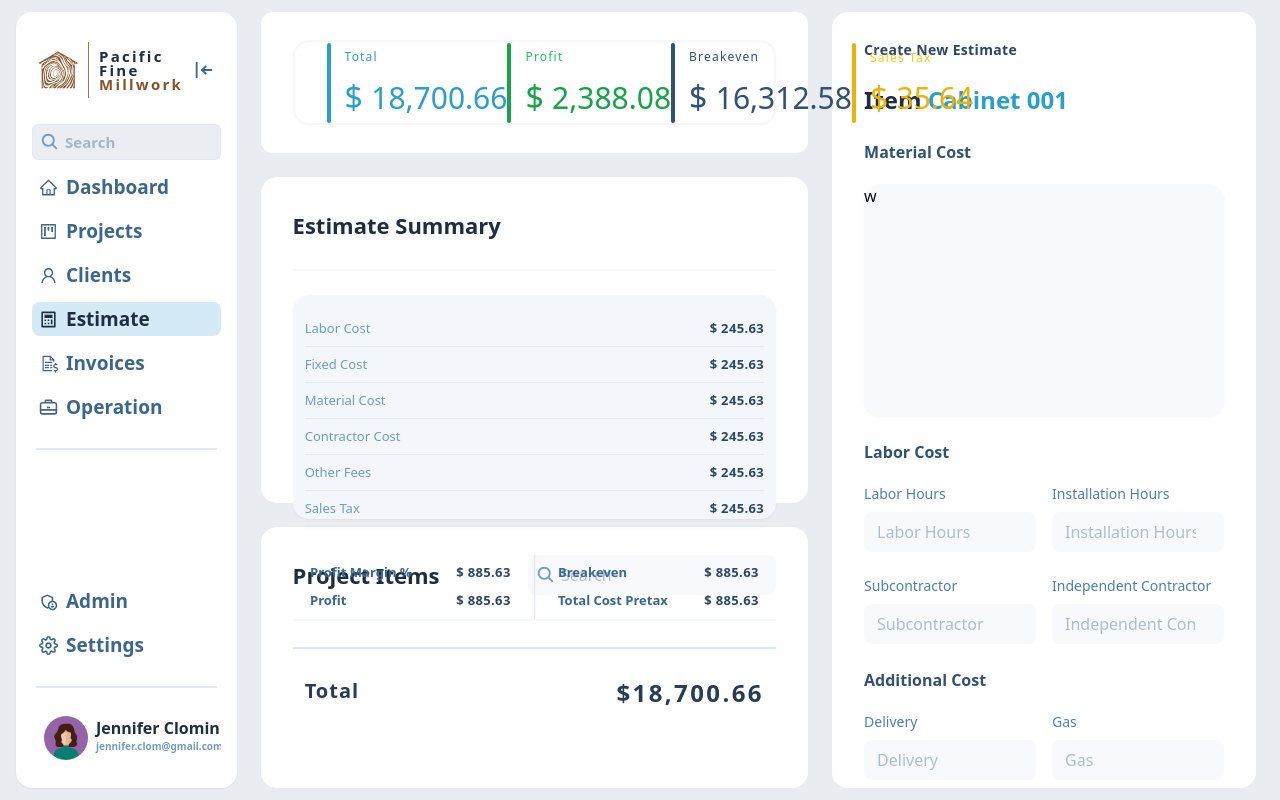
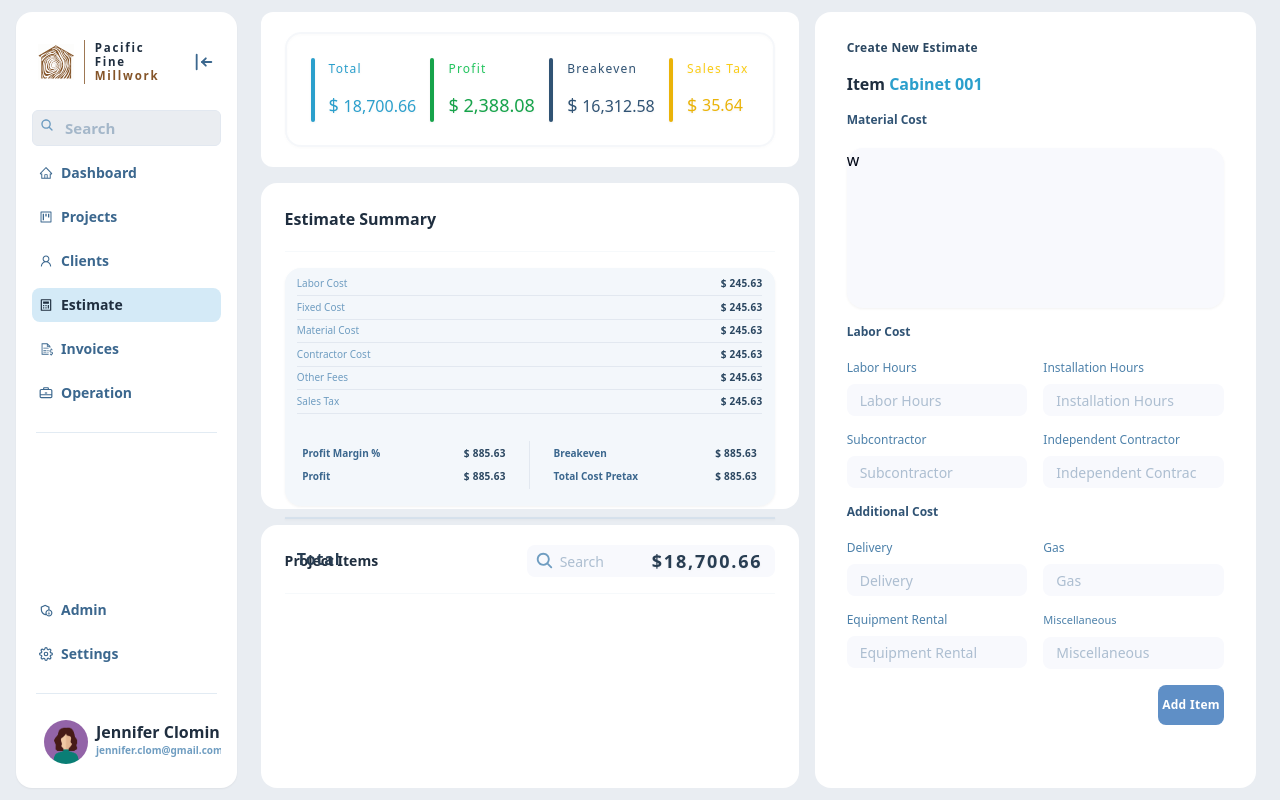
Before and after one commit to asojonih08/business_ops_app, a Next.js app: page /estimate in a window 1280 px wide. Built offline with nearby package versions, Linux system fonts and the light colour scheme.

Commit message:
Fixed responsiveness issues

```diff
--- a/app/estimate/page.tsx
+++ b/app/estimate/page.tsx
@@ -26,21 +26,21 @@ const summaryLabels_2 = [
 
 export default function Page() {
   return (
-    <div className="h-full my-auto w-full flex gap-4 xl:gap-6 justify-between">
-      <div className="h-full w-[55%] flex flex-col gap-4 xl:gap-6 rounded-2xl">
-        <div className="px-6 py-5 xl:px-8 xl:py-7 rounded-xl h-[20%] bg-white flex flex-col gap-6 items-center">
+    <div className="h-full my-auto w-full flex gap-4 2xl:gap-6 justify-between">
+      <div className="h-full w-[55%] flex flex-col gap-4 2xl:gap-6 rounded-2xl">
+        <div className="px-6 py-5 2xl:px-8 2xl:py-7 rounded-xl h-[20%] bg-white flex flex-col gap-6 items-center">
           <ProjectTotals />
         </div>
 
-        <div className="px-6 py-5 xl:px-8 xl:py-7 rounded-2xl h-[42%] bg-white flex flex-col gap-4 xl:gap-6">
+        <div className="px-6 py-5 2xl:px-8 2xl:py-7 rounded-2xl h-[42%] bg-white flex flex-col gap-4 2xl:gap-6">
           <div className="flex items-center">
-            <h1 className="text-sm xl:text-[22px] font-bold text-textColor-base">
+            <h1 className="text-base 2xl:text-[22px] font-bold text-textColor-base">
               Estimate Summary
             </h1>
-            <span className="h-8 xl:h-10"></span>
+            <span className="h-8 2xl:h-10"></span>
           </div>
-          <Separator className="w-full h-[1.3px] xl:h-[1.8px]  mx-auto bg-textColor-300/10" />
-          <div className="text-[13px] rounded-2xl bg-accent-50 drop-shadow-sm w-full h-[83%] py-6 pb-10">
+          <Separator className="w-full h-[1.3px] 2xl:h-[1.8px]  mx-auto bg-textColor-300/10" />
+          <div className="text-[10px] 2xl:text-[13px] rounded-2xl bg-accent-50 drop-shadow-sm w-full h-[83%] py-2 pb-5 2xl:py-6 2xl:pb-10">
             {summaryLabels_1.map((label) => (
               <div key={label} className="w-[95%] mx-auto">
                 <span className="flex justify-between">
@@ -51,7 +51,7 @@ export default function Page() {
                     $ 245.63
                   </span>
                 </span>
-                <Separator className="w-full h-[0.5px] my-2" />
+                <Separator className="w-full h-[0.5px] my-1 2xl:my-2" />
               </div>
             ))}
             <div className="flex items-center w-[95%] justify-between mx-auto my-7">
@@ -72,7 +72,7 @@ export default function Page() {
                     )
                 )}
               </div>
-              <Separator orientation="vertical" className="h-16 w-[1.5px]" />
+              <Separator orientation="vertical" className="h-12 w-[1.2px] 2xl:h-16 2xl:w-[1.5px]" />
               <div className="flex flex-col items-center w-[46%]">
                 {summaryLabels_2.map(
                   (label, index) =>
@@ -91,40 +91,40 @@ export default function Page() {
                 )}
               </div>
             </div>
-            <Separator className="w-full h-[2px] bg-textColor-200/70 bg-opacity-10" />
+            <Separator className="w-full h-[1.5px] 2xl:h-[2px] bg-textColor-200/70 bg-opacity-10" />
             <span className="flex w-[95%] justify-between mx-auto mt-7">
-              <span className="text-xl text-textColor-900 font-bold tracking-wider">
+              <span className="text-base 2xl:text-xl text-textColor-900 font-bold tracking-wider">
                 Total
               </span>
-              <span className="text-2xl text-textColor-900 font-bold tracking-widest">
+              <span className="text-lg 2xl:text-2xl text-textColor-900 font-bold tracking-widest">
                 $18,700.66
               </span>
             </span>
           </div>
         </div>
 
-        <div className="px-6 py-5 xl:px-8 xl:py-7 h-[38%] bg-white w-full rounded-2xl flex flex-col gap-4 xl:gap-6">
+        <div className="px-6 py-5 2xl:px-8 2xl:py-7 h-[38%] bg-white w-full rounded-2xl flex flex-col gap-4 2xl:gap-6">
           <div className="flex justify-between items-center">
-            <h1 className="text-sm xl:text-[22px] font-bold text-textColor-base">
+            <h1 className="text-sm 2xl:text-[22px] font-bold text-textColor-base">
               Project Items
             </h1>
             <span>
               <IoSearch
                 style={{ fontSize: ICON_SIZE }}
-                className={`xl:text-[${ICON_SIZE_xl}px] absolute my-1.5 ml-2 xl:my-2.5 xl:ml-2 text-textColor-400`}
+                className={`2xl:text-[${ICON_SIZE_xl}px] absolute my-1.5 ml-2 2xl:my-2.5 2xl:ml-2 text-textColor-400`}
                 size={19}
               />
               <Input
-                className="pl-8 h-8 xl:h-10 placeholder:text-sm xl:placeholder:text-base placeholder:text-textColor-600/40 bg-[#F8F9FD] border-transparent rounded-lg \
+                className="pl-8 h-8 2xl:h-10 placeholder:text-sm 2xl:placeholder:text-base placeholder:text-textColor-600/40 bg-[#F8F9FD] border-transparent rounded-lg \
                 focus-visible:ring-transparent focus-visible:border-primary-300/70 focus-visible:border-[0.5px]"
                 placeholder="Search"
               />
             </span>
           </div>
-          <Separator className="w-full h-[1.3px] xl:h-[1.8px]  mx-auto bg-textColor-300/10" />
+          <Separator className="w-full h-[1.3px] 2xl:h-[1.8px]  mx-auto bg-textColor-300/10" />
         </div>
       </div>
-      <div className="px-8 py-7 h-full bg-white w-[45%] rounded-2xl flex flex-col gap-4 xl:gap-6">
+      <div className="px-8 py-7 h-full bg-white w-[45%] rounded-2xl flex flex-col gap-4 2xl:gap-6">
         <CreateEstimate />
       </div>
     </div>
--- a/components/CreateEstimate.tsx
+++ b/components/CreateEstimate.tsx
@@ -4,35 +4,35 @@ import { Input } from "./ui/input";
 import { Button } from "./ui/button";
 
 const inputClassName =
-  "h-8 xl:h-10 placeholder:text-sm xl:placeholder:text-base placeholder:text-textColor-600/40 bg-[#F8F9FD] border-transparent rounded-lg \
+  "h-8 2xl:h-10 placeholder:text-sm 2xl:placeholder:text-base placeholder:text-textColor-600/40 bg-[#F8F9FD] border-transparent rounded-lg \
 focus-visible:ring-transparent focus-visible:border-primary-300/70 focus-visible:border-[0.5px]";
 
 export default function CreateEstimate() {
   return (
     <>
       {" "}
-      <h1 className="text-textColor-800 tracking-wide font-bold text-xs xl:text-sm">
+      <h1 className="text-textColor-800 tracking-wide font-bold text-xs 2xl:text-sm">
         Create New Estimate
       </h1>
-      <h1 className="text-base xl:text-2xl font-bold text-textColor-base">
+      <h1 className="text-base 2xl:text-2xl font-bold text-textColor-base">
         {" "}
         Item <span className="text-primary-500">Cabinet 001</span>
       </h1>
       <div>
-        <h2 className="text-xs xl:text-base font-bold text-textColor-700 mb-5">
+        <h2 className="text-xs 2xl:text-base font-bold text-textColor-700 mb-5">
           Material Cost
         </h2>
-        <div className="bg-[#F8F9FD] w-full h-[29vh] rounded-2xl drop-shadow-sm">
+        <div className="bg-[#F8F9FD] w-full h-[20vh] rounded-2xl drop-shadow-sm">
           w
         </div>
       </div>
       <div>
-        <h2 className="text-xs xl:text-base font-bold text-textColor-700 mb-5">
+        <h2 className="text-xs 2xl:text-base font-bold text-textColor-700 mb-5">
           Labor Cost
         </h2>
         <div className="flex justify-between gap-4">
           <div className="flex flex-col w-1/2 gap-2 text-textColor-500">
-            <Label className="text-xs xl:text-sm">Labor Hours</Label>
+            <Label className="text-xs 2xl:text-sm">Labor Hours</Label>
             <Input
               type="number"
               placeholder="Labor Hours"
@@ -40,7 +40,7 @@ export default function CreateEstimate() {
             />
           </div>
           <div className="flex flex-col w-1/2 gap-2 text-textColor-500">
-            <Label className="text-xs xl:text-sm">Installation Hours</Label>
+            <Label className="text-xs 2xl:text-sm">Installation Hours</Label>
             <Input
               type="number"
               placeholder="Installation Hours"
@@ -51,7 +51,7 @@ export default function CreateEstimate() {
       </div>
       <div className="flex justify-between gap-4">
         <div className="flex flex-col w-1/2 gap-2 text-textColor-500">
-          <Label className="text-xs xl:text-sm">Subcontractor</Label>
+          <Label className="text-xs 2xl:text-sm">Subcontractor</Label>
           <Input
             type="number"
             placeholder="Subcontractor"
@@ -59,7 +59,7 @@ export default function CreateEstimate() {
           />
         </div>
         <div className="flex flex-col w-1/2 gap-2 text-textColor-500">
-          <Label className="text-xs xl:text-sm">Independent Contractor</Label>
+          <Label className="text-xs 2xl:text-sm">Independent Contractor</Label>
           <Input
             type="number"
             placeholder="Independent Contractor"
@@ -68,12 +68,12 @@ export default function CreateEstimate() {
         </div>
       </div>
       <div>
-        <h2 className="text-xs xl:text-base font-bold text-textColor-700 mb-5">
+        <h2 className="text-xs 2xl:text-base font-bold text-textColor-700 mb-5">
           Additional Cost
         </h2>
         <div className="flex justify-between gap-4">
           <div className="flex flex-col w-1/2 gap-2 text-textColor-500">
-            <Label className="text-xs xl:text-sm">Delivery</Label>
+            <Label className="text-xs 2xl:text-sm">Delivery</Label>
             <Input
               type="number"
               placeholder="Delivery"
@@ -81,14 +81,14 @@ export default function CreateEstimate() {
             />
           </div>
           <div className="flex flex-col w-1/2 gap-2 text-textColor-500">
-            <Label className="text-xs xl:text-sm">Gas</Label>
+            <Label className="text-xs 2xl:text-sm">Gas</Label>
             <Input type="number" placeholder="Gas" className={inputClassName} />
           </div>
         </div>
       </div>
       <div className="flex justify-between gap-4">
         <div className="flex flex-col w-1/2 gap-2 text-textColor-500">
-          <Label className="text-xs xl:text-sm">Equipment Rental</Label>
+          <Label className="text-xs 2xl:text-sm">Equipment Rental</Label>
           <Input
             type="number"
             placeholder="Equipment Rental"
@@ -96,7 +96,7 @@ export default function CreateEstimate() {
           />
         </div>
         <div className="flex flex-col w-1/2 gap-2 text-textColor-500">
-          <Label className="text-[11px] xl:text-sm">Miscellaneous</Label>
+          <Label className="text-[11px] 2xl:text-sm">Miscellaneous</Label>
           <Input
             type="number"
             placeholder="Miscellaneous"
@@ -106,7 +106,7 @@ export default function CreateEstimate() {
       </div>
       <span className="flex justify-end">
         <Button
-          className="bg-accent-base rounded-lg w-[66px] xl:w-20 text-xs xl:text-base text-white font-bold tracking-wide duration-150
+          className="bg-accent-base rounded-lg w-[66px] 2xl:w-20 text-xs 2xl:text-base text-white font-bold tracking-wide duration-150
       hover:bg-accent-700"
         >
           Add Item
--- a/components/NavigationLink.tsx
+++ b/components/NavigationLink.tsx
@@ -65,7 +65,7 @@ export default function NavigationLink({
           </li>
         </TooltipTrigger>
         <TooltipContent
-          className="border-transparent h-7 xl:h-9 flex items-center"
+          className="border-transparent h-7 2xl:h-9 flex items-center"
           side="right"
           sideOffset={30}
         >
@@ -76,7 +76,7 @@ export default function NavigationLink({
               clipPath: "inset(0 -10px -10px -10px)",
             }}
           />
-          <p className="text-textColor-700 text-[13px] xl:text-[18px]">
+          <p className="text-textColor-700 text-[13px] 2xl:text-[18px]">
             {title}
           </p>
         </TooltipContent>
--- a/components/ProjectTotals.tsx
+++ b/components/ProjectTotals.tsx
@@ -3,52 +3,52 @@ import { Separator } from "./ui/separator";
 
 export default function ProjectTotals() {
   return (
-    <span className="rounded-2xl border-[2px] drop-shadow-sm border-opacity-25 border-textColor-100/40  px-8 flex justify-between items-center w-full h-full font-medium text-xs text-textColor-base">
+    <span className="rounded-2xl border-[2px] drop-shadow-sm border-opacity-25 border-textColor-100/40 py-6 px-6 2xl:px-8 flex justify-between items-center w-full h-full font-medium text-xs text-textColor-base">
       <div className="flex items-center gap-3.5">
         <Separator
           orientation="vertical"
-          className="bg-primary-500 w-[4px] h-[80px] rounded-xl"
+          className="bg-primary-500 w-[4px] h-16 2xl:h-[80px] rounded-xl"
         />
         <div className="flex flex-col gap-3.5">
           <h2 className="tracking-widest text-primary-500">Total</h2>
-          <span className="text-2xl xl:text-3xl text-primary-500">
-            <span className="text-[32px]">$&nbsp;</span>18,700.66
+          <span className="text-base 2xl:text-3xl text-primary-500">
+            <span className="text-lg 2xl:text-[32px]">$&nbsp;</span>18,700.66
           </span>
         </div>
       </div>
       <div className="flex items-center gap-3.5">
         <Separator
           orientation="vertical"
-          className="bg-green-600 w-[4px] h-[80px] rounded-xl"
+          className="bg-green-600 w-[4px] h-16 2xl:h-[80px] rounded-xl"
         />
         <div className="flex flex-col gap-3.5 text-green-500">
           <h2 className="tracking-widest">Profit</h2>
-          <span className="text-2xl xl:text-3xl text-green-600">
-            <span className="text-[32px]">$&nbsp;</span>2,388.08
+          <span className="text-lg 2xl:text-3xl text-green-600">
+            <span className="text-lg 2xl:text-[32px]">$&nbsp;</span>2,388.08
           </span>
         </div>
       </div>
       <div className="flex items-center gap-3.5">
         <Separator
           orientation="vertical"
-          className="bg-textColor-700 w-[4px] h-[80px] rounded-xl"
+          className="bg-textColor-700 w-[4px] h-16 2xl:h-[80px] rounded-xl"
         />
         <div className="flex flex-col gap-3.5">
           <h2 className="tracking-widest text-textColor-700">Breakeven</h2>
-          <span className="text-2xl xl:text-3xl text-textColor-700">
-            <span className="text-[32px]">$&nbsp;</span>16,312.58
+          <span className="text-base 2xl:text-3xl text-textColor-700">
+            <span className="text-lg 2xl:text-[32px]">$&nbsp;</span>16,312.58
           </span>
         </div>
       </div>
       <div className="flex items-center gap-3.5">
         <Separator
           orientation="vertical"
-          className="bg-yellow-500 w-[4px] h-[80px] rounded-xl"
+          className="bg-yellow-500 w-[4px] h-16 2xl:h-[80px] rounded-xl"
         />
         <div className="flex flex-col gap-3.5 text-yellow-400">
           <h2 className="tracking-widest">Sales Tax</h2>
-          <span className="text-2xl xl:text-3xl text-yellow-500 flex items-center">
-            <span className="text-[32px]">$&nbsp;</span> 35.64
+          <span className="text-base 2xl:text-3xl text-yellow-500 flex items-center">
+            <span className="text-lg 2xl:text-[32px]">$&nbsp;</span> 35.64
           </span>
         </div>
       </div>
--- a/components/Sidebar.tsx
+++ b/components/Sidebar.tsx
@@ -34,7 +34,7 @@ import NavigationLink from "./NavigationLink";
 
 const ICON_SIZE = 14;
 const ICON_SIZE_2XL = 19;
-const iconClassName = `text-[${ICON_SIZE}px] xl:text-[${ICON_SIZE_2XL}px]`;
+const iconClassName = `text-[${ICON_SIZE}px] 2xl:text-[${ICON_SIZE_2XL}px]`;
 
 const navigationLinks = [
   {
@@ -78,7 +78,7 @@ const navigationLinks = [
     href: "/admin",
     icon: (
       <MdOutlineAdminPanelSettings
-        className={`text-[${ICON_SIZE + 2}px] xl:text-[${ICON_SIZE_2XL + 2}px]`}
+        className={`text-[${ICON_SIZE + 2}px] 2xl:text-[${ICON_SIZE_2XL + 2}px]`}
       />
     ),
     authRole: "admin",
@@ -119,11 +119,11 @@ export default function Sidebar() {
     <motion.nav
       variants={sidebarAnimation}
       animate={isExpanded ? "open" : "closed"}
-      className="text-sm xl:text-[19px] text-textColor-600 font-semibold h-[97vh] my-auto ml-4 w-[20rem] bg-white rounded-2xl shadow-sm overflow-hidden"
+      className="text-sm 2xl:text-[19px] text-textColor-600 font-semibold h-[97vh] my-auto ml-4 w-[20rem] bg-white rounded-2xl shadow-sm overflow-hidden"
     >
       <AnimatePresence>
         <ul
-          className={`py-5 xl:py-6 flex flex-col gap-2.5 mx-4 h-full justify-between  ${
+          className={`py-5 2xl:py-6 flex flex-col gap-2.5 mx-4 h-full justify-between  ${
             isExpanded ? "overflow-hidden" : "w-[2.83rem]"
           }`}
         >
@@ -133,7 +133,7 @@ export default function Sidebar() {
             }`}
           >
             {/* Logo */}
-            <div className="p-1.5 mb-2 xl:mb-2.5 flex items-center justify-between text-textColor-base">
+            <div className="p-1.5 mb-2 2xl:mb-2.5 flex items-center justify-between text-textColor-base">
               {isExpanded ? (
                 <motion.div
                   initial={{ opacity: 1 }}
@@ -141,9 +141,9 @@ export default function Sidebar() {
                   exit={{ opacity: 0 }}
                 >
                   <Logo
-                    className={"h-9 w-9 xl:h-10 xl:w-10"}
-                    textClassName="text-[11.5px] xl:text-[15px]"
-                    separatorClassName={"w-[0.8px] h-11 xl:w-[1px] xl:h-14"}
+                    className={"h-9 w-9 2xl:h-10 2xl:w-10"}
+                    textClassName="text-[11.5px] 2xl:text-[15px]"
+                    separatorClassName={"w-[0.8px] h-11 2xl:w-[1px] 2xl:h-14"}
                   />
                 </motion.div>
               ) : (
@@ -160,10 +160,10 @@ export default function Sidebar() {
                   >
                     <Tooltip>
                       <TooltipTrigger>
-                        <LogoIcon className="h-6 w-6 xl:h-8 xl:w-8" />
+                        <LogoIcon className="h-6 w-6 2xl:h-8 2xl:w-8" />
                       </TooltipTrigger>
                       <TooltipContent
-                        className="border-transparent h-7 xl:h-8 flex items-center"
+                        className="border-transparent h-7 2xl:h-8 flex items-center"
                         side="right"
                         sideOffset={30}
                       >
@@ -174,7 +174,7 @@ export default function Sidebar() {
                             clipPath: "inset(0 -10px -10px -10px)",
                           }}
                         />
-                        <p className="text-textColor-700 text-[13px] xl:text-[18px]">
+                        <p className="text-textColor-700 text-[13px] 2xl:text-[18px]">
                           Expand
                         </p>
                       </TooltipContent>
@@ -190,7 +190,7 @@ export default function Sidebar() {
                 >
                   <TbArrowBarToLeft
                     style={{ fontSize: ICON_SIZE + 8 }}
-                    className={`xl:text-[${
+                    className={`2xl:text-[${
                       ICON_SIZE_2XL + 8
                     }px] text-textColor-600 hover:cursor-pointer`}
                     onClick={() => setIsExpanded(!isExpanded)}
@@ -224,12 +224,12 @@ export default function Sidebar() {
                 />
               ) : null
             )}
-            <Separator className="w-[96%] h-[1px] xl:h-[1.5px] mx-auto my-3 xl:my-3.5 bg-textColor-400/20" />
+            <Separator className="w-[96%] h-[1px] 2xl:h-[1.5px] mx-auto my-3 2xl:my-3.5 bg-textColor-400/20" />
           </div>
           {/* Admin and Settings Links */}
           <div
             className={`flex flex-col ${
-              isExpanded ? "gap-2.5" : "gap-2.5 xl:gap-3.5 items-center"
+              isExpanded ? "gap-2.5" : "gap-2.5 2xl:gap-3.5 items-center"
             }`}
           >
             {navigationLinks.map(
@@ -245,7 +245,7 @@ export default function Sidebar() {
                   />
                 )
             )}
-            <Separator className="w-[96%] h-[1px] xl:h-[1.8px] mx-auto my-3 xl:my-3.5 bg-textColor-400/20" />
+            <Separator className="w-[96%] h-[1px] 2xl:h-[1.8px] mx-auto my-3 2xl:my-3.5 bg-textColor-400/20" />
             {/* User Account */}
             <motion.div
               className={`overflow-visible
```
